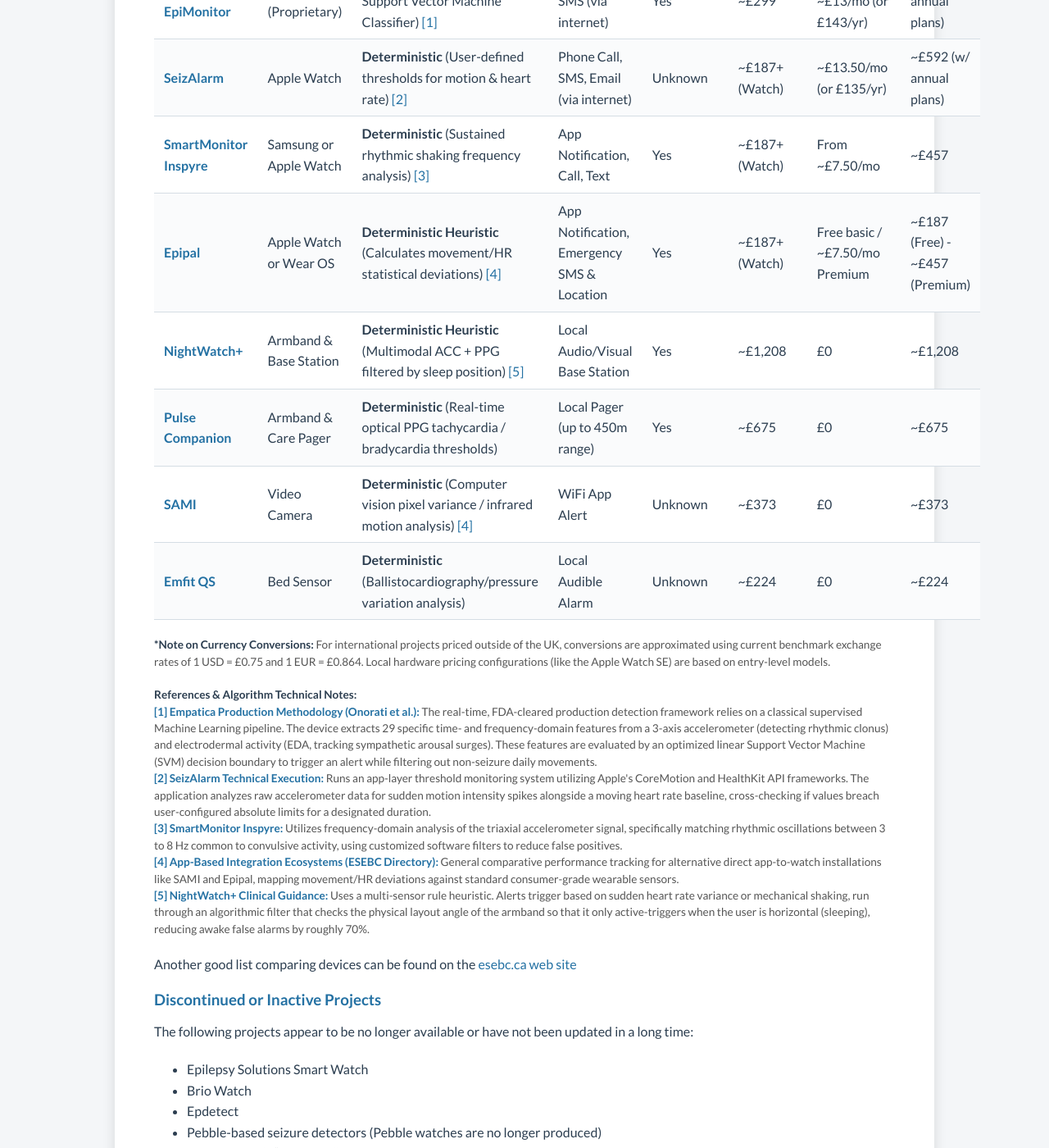
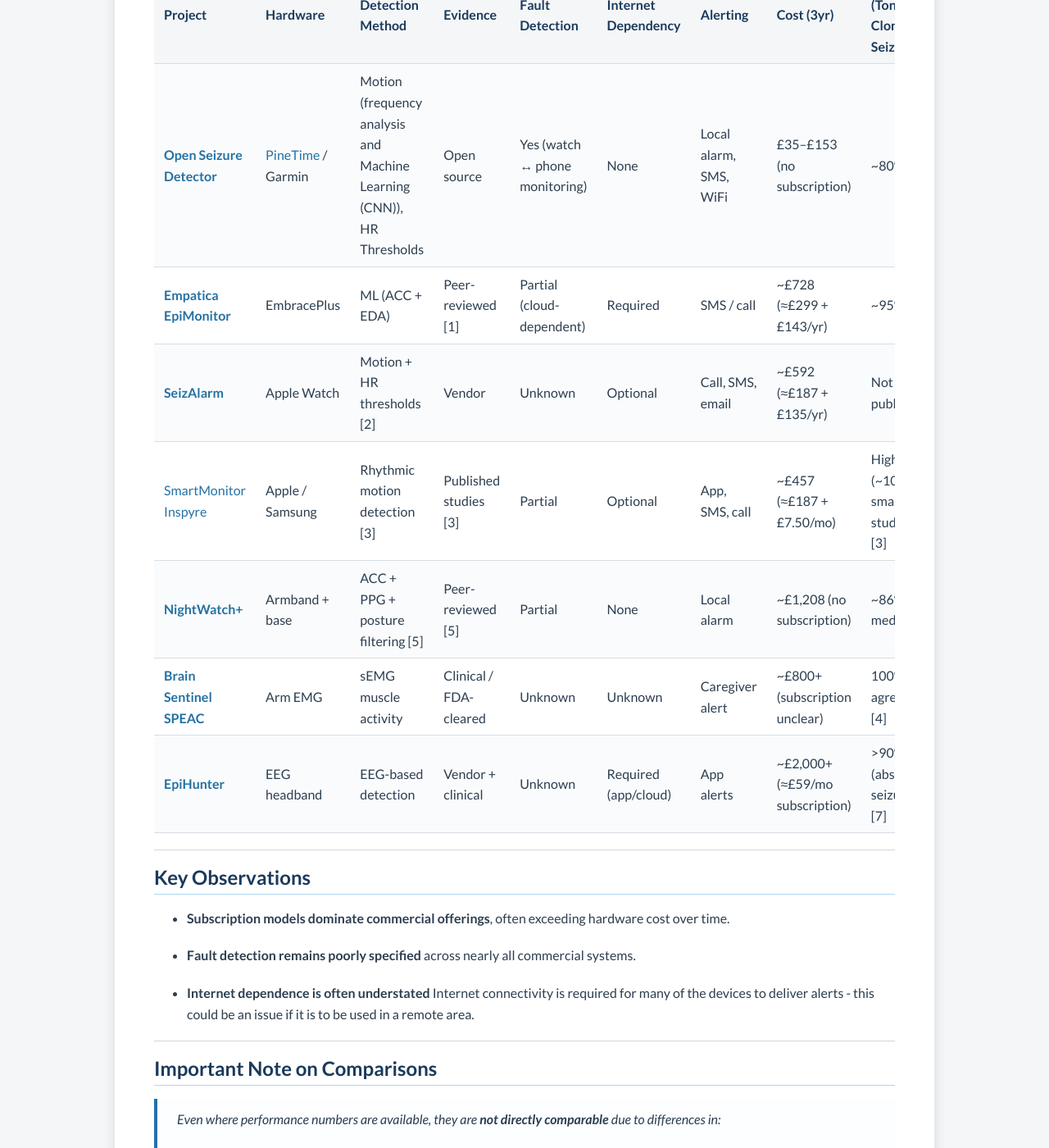
Before and after one commit to OpenSeizureDetector/openseizuredetector.github.io, a Jekyll site: the page built from pages-about/similar-projects.md, in a window 1280 px wide and 1400 px high, scrolled down 797 px. Shown: the whole window at 82% size. Built offline with Jekyll 4.4.1, drawn with Linux system fonts in a browser that asks for light colours; some of the changed text lies outside the part shown.

Commit message:
Updated similar projects page

```diff
--- a/pages-about/similar-projects.md
+++ b/pages-about/similar-projects.md
@@ -3,43 +3,172 @@ layout: page
 title: Similar Projects
 ---
 
-There are several other projects with similar goals to OpenSeizureDetector. The table below provides links to project web pages, user feedback where available, and information on how they work and their approximate costs.
-Note that the cost does not include a smartphone to use with it - I assume that most people will have a smartphone that they will use.
+There are several other projects with similar goals to OpenSeizureDetector.   I have tried to give a comparison of the ones I know about below.
 
-If you notice any errors or have suggestions for other projects to include, please email [graham@openseizuredetector.org.uk](mailto:graham@openseizuredetector.org.uk).
+I am happy to receive suggestions for others to add or corrections if I have got something wrong.
+
+Please contact graham@openseizuredetector.org.uk if you think anything needs to be changed, or if you have a better reference for the performance of a device.
+
+**Notes:**
+- *Fault Detection* indicates whether the system detects device/link/alert failures to warn the user of problems rather than failing silently if it is not working.
+- *Internet Dependency* distinguishes internet requirements for detection vs alerting purposes.
+- Performance metrics are **not directly comparable** due to differing study designs and populations, but I have tried to quote published data where available.
+- The table below is quite wide - there is a scroll bar at the bottom of the table to allow you to view the additional columns.
+
+---
+
+<div style="overflow-x: auto; width: 100%;">
+
+<table>
+<tr>
+<th>Project</th>
+<th>Hardware</th>
+<th>Detection Method</th>
+<th>Evidence</th>
+<th>Fault Detection</th>
+<th>Internet Dependency</th>
+<th>Alerting</th>
+<th>Cost (3yr)</th>
+<th>Sensitivity (Tonic-Clonic Seizures)</th>
+<th>False Alarm Rate</th>
+<th>Study Context</th>
+</tr>
+
+<tr>
+<td><b><a href="https://openseizuredetector.org.uk">Open Seizure Detector</a></b></td>
+<td><a href="https://pine64.com/product/pinetime-smartwatch-sealed/">PineTime</a> / Garmin</td>
+<td>Motion (frequency analysis and  Machine Learning (CNN)), HR Thresholds</td>
+<td>Open source</td>
+<td>Yes (watch ↔ phone monitoring)</td>
+<td>None</td>
+<td>Local alarm, SMS, WiFi</td>
+<td>£35–£153 (no subscription)</td>
+<td>~80% [6]</td>
+<td>~1-2 per day for night time use [6]</td>
+<td>Real-world usage</td>
+</tr>
+
+<tr>
+<td><b><a href="https://www.empatica.com/epimonitor">Empatica EpiMonitor</a></b></td>
+<td>EmbracePlus</td>
+<td>ML (ACC + EDA)</td>
+<td>Peer-reviewed [1]</td>
+<td>Partial (cloud-dependent)</td>
+<td>Required</td>
+<td>SMS / call</td>
+<td>~£728 (≈£299 + £143/yr)</td>
+<td>~95% [1]</td>
+<td>~0.25/day [1]</td>
+<td>Multicentre clinical study</td>
+</tr>
+
+<tr>
+<td><b><a href="https://www.seizalarm.com/">SeizAlarm</a></b></td>
+<td>Apple Watch</td>
+<td>Motion + HR thresholds [2]</td>
+<td>Vendor</td>
+<td>Unknown</td>
+<td>Optional</td>
+<td>Call, SMS, email</td>
+<td>~£592 (≈£187 + £135/yr)</td>
+<td>Not published</td>
+<td>Not published</td>
+<td>–</td>
+</tr>
+
+<tr>
+<td><a href="https://smart-monitor.com/inspyre/">SmartMonitor Inspyre</a></td>
+<td>Apple / Samsung</td>
+<td>Rhythmic motion detection [3]</td>
+<td>Published studies [3]</td>
+<td>Partial</td>
+<td>Optional</td>
+<td>App, SMS, call</td>
+<td>~£457 (≈£187 + £7.50/mo)</td>
+<td>High (~100% small studies) [3]</td>
+<td>Specificity >90% [3]</td>
+<td>Small clinical studies</td>
+</tr>
+
+<tr>
+<td><b><a href="https://www.nightwatch.care/">NightWatch+</a></b></td>
+<td>Armband + base</td>
+<td>ACC + PPG + posture filtering [5]</td>
+<td>Peer-reviewed [5]</td>
+<td>Partial</td>
+<td>None</td>
+<td>Local alarm</td>
+<td>~£1,208 (no subscription)</td>
+<td>~86% median [5]</td>
+<td>Varies; see [5]</td>
+<td>Prospective home study</td>
+</tr>
+
+<tr>
+<td><b><a href="https://www.epilepsygroup.com/notes6-35-203/the-brain-sentinel-detecting-seizures-anywhere-and-anyt.htm">Brain Sentinel SPEAC</a></b></td>
+<td>Arm EMG</td>
+<td>sEMG muscle activity</td>
+<td>Clinical / FDA-cleared</td>
+<td>Unknown</td>
+<td>Unknown</td>
+<td>Caregiver alert</td>
+<td>~£800+ (subscription unclear)</td>
+<td>100% agreement [4]</td>
+<td>~1.4/day [4]</td>
+<td>Multicentre clinical</td>
+</tr>
+
+<tr>
+<td><b><a href="https://www.epihunter.com/product">EpiHunter</a></b></td>
+<td>EEG headband</td>
+<td>EEG-based detection</td>
+<td>Vendor + clinical</td>
+<td>Unknown</td>
+<td>Required (app/cloud)</td>
+<td>App alerts</td>
+<td>~£2,000+ (≈£59/mo subscription)</td>
+<td>>90% (absence seizures) [7]</td>
+<td>Not reported</td>
+<td>Clinical + real-world</td>
+</tr>
+
+</table>
+
+</div>
+
+---
+
+## Key Observations
 
 
-| Project | Watch / Hardware | Detection Method | Alerting | Comms Monitoring | Watch / Hardware Cost | Subscription | 3-Year Cost |
-| :--- | :--- | :--- | :--- | :--- | :--- | :--- | :--- |
-| [**Open Seizure Detector**](https://openseizuredetector.org.uk) | [PineTime](https://pine64.com/product/pinetime-smartwatch-sealed/) | **Deterministic** (ACC frequency analysis & period-matching) or **Machine Learning** (CNN Trained on user-provided data) | Local Alarm, WiFi, SMS | Yes | £35 | £0 | £35 |
-| [**Open Seizure Detector**](https://openseizuredetector.org.uk) | Garmin (e.g. Vivoactive 5) | **Deterministic** (ACC frequency + PPG heart rate thresholding) | Local Alarm, WiFi, SMS | Yes | £153 | £0 | £153 |
-| **[Empatica EpiMonitor](https://www.empatica.com/epimonitor)** | EmbracePlus (Proprietary) | **Machine Learning** (Supervised Support Vector Machine Classifier) [[1]](https://onlinelibrary.wiley.com/doi/10.1111/epi.13681) | Phone Call, SMS (via internet) | Yes | ~£299 | From ~£13/mo (or £143/yr) | ~£728 (w/ annual plans) |
-| **[SeizAlarm](https://www.seizalarm.com/)** | Apple Watch | **Deterministic** (User-defined thresholds for motion & heart rate) [[2]](https://www.seizalarm.com/false-alarm-reduction-tips) | Phone Call, SMS, Email (via internet) | Unknown | ~£187+ (Watch) | ~£13.50/mo (or £135/yr) | ~£592 (w/ annual plans) |
-| **[SmartMonitor Inspyre](https://www.smart-monitor.com/inspyre/)** | Samsung or Apple Watch | **Deterministic** (Sustained rhythmic shaking frequency analysis) [[3]](https://www.tenovi.com/wearable-devices-for-epilepsy/) | App Notification, Call, Text | Yes | ~£187+ (Watch) | From ~£7.50/mo | ~£457 |
-| **[Epipal](https://epipalapp.com/)** | Apple Watch or Wear OS | **Deterministic Heuristic** (Calculates movement/HR statistical deviations) [[4]](https://esebc.ca/seizure-alert-devices/) | App Notification, Emergency SMS & Location | Yes | ~£187+ (Watch) | Free basic / ~£7.50/mo Premium | ~£187 (Free) - ~£457 (Premium) |
-| **[NightWatch+](https://www.nightwatch.care/)** | Armband & Base Station | **Deterministic Heuristic** (Multimodal ACC + PPG filtered by sleep position) [[5]](https://pmc.ncbi.nlm.nih.gov/articles/PMC13006280/) | Local Audio/Visual Base Station | Yes | ~£1,208 | £0 | ~£1,208 |
-| **[Pulse Companion](https://epilepsysolutions.co.uk/pulse-companion)** | Armband & Care Pager | **Deterministic** (Real-time optical PPG tachycardia / bradycardia thresholds) | Local Pager (up to 450m range) | Yes | ~£675 | £0 | ~£675 |
-| **[SAMI](https://samialert.com/)** | Video Camera | **Deterministic** (Computer vision pixel variance / infrared motion analysis) [[4]](https://esebc.ca/seizure-alert-devices/) | WiFi App Alert | Unknown | ~£373 | £0 | ~£373 |
-| **[Emfit QS](https://www.emfit.com/emfit-qs-for-care)** | Bed Sensor | **Deterministic** (Ballistocardiography/pressure variation analysis) | Local Audible Alarm | Unknown | ~£224 | £0 | ~£224 |
+- **Subscription models dominate commercial offerings**, often exceeding hardware cost over time.
 
-<p style="font-size: 0.85em; color: #555; line-height: 1.5;">
-<strong>*Note on Currency Conversions:</strong> For international projects priced outside of the UK, conversions are approximated using current benchmark exchange rates of 1 USD = £0.75 and 1 EUR = £0.864. Local hardware pricing configurations (like the Apple Watch SE) are based on entry-level models.<br><br>
-<strong>References & Algorithm Technical Notes:</strong><br>
-<strong><a href="https://onlinelibrary.wiley.com/doi/10.1111/epi.13681">[1] Empatica Production Methodology (Onorati et al.):</a></strong> The real-time, FDA-cleared production detection framework relies on a classical supervised Machine Learning pipeline. The device extracts 29 specific time- and frequency-domain features from a 3-axis accelerometer (detecting rhythmic clonus) and electrodermal activity (EDA, tracking sympathetic arousal surges). These features are evaluated by an optimized linear Support Vector Machine (SVM) decision boundary to trigger an alert while filtering out non-seizure daily movements.<br>
-<strong><a href="https://www.seizalarm.com/false-alarm-reduction-tips">[2] SeizAlarm Technical Execution:</a></strong> Runs an app-layer threshold monitoring system utilizing Apple's CoreMotion and HealthKit API frameworks. The application analyzes raw accelerometer data for sudden motion intensity spikes alongside a moving heart rate baseline, cross-checking if values breach user-configured absolute limits for a designated duration.<br>
-<strong><a href="https://www.tenovi.com/wearable-devices-for-epilepsy/">[3] SmartMonitor Inspyre:</a></strong> Utilizes frequency-domain analysis of the triaxial accelerometer signal, specifically matching rhythmic oscillations between 3 to 8 Hz common to convulsive activity, using customized software filters to reduce false positives.<br>
-<strong><a href="https://esebc.ca/seizure-alert-devices/">[4] App-Based Integration Ecosystems (ESEBC Directory):</a></strong> General comparative performance tracking for alternative direct app-to-watch installations like SAMI and Epipal, mapping movement/HR deviations against standard consumer-grade wearable sensors.<br>
-<strong><a href="https://pmc.ncbi.nlm.nih.gov/articles/PMC13006280/">[5] NightWatch+ Clinical Guidance:</a></strong> Uses a multi-sensor rule heuristic. Alerts trigger based on sudden heart rate variance or mechanical shaking, run through an algorithmic filter that checks the physical layout angle of the armband so that it only active-triggers when the user is horizontal (sleeping), reducing awake false alarms by roughly 70%.
-</p>
-Another good list comparing devices can be found on the [esebc.ca web site](https://esebc.ca/seizure-alert-devices)
+- **Fault detection remains poorly specified** across nearly all commercial systems.
 
+- **Internet dependence is often understated** Internet connectivity is required for many of the devices to deliver alerts - this could be an issue if it is to be used in a remote area.
 
-### Discontinued or Inactive Projects
+---
 
-The following projects appear to be no longer available or have not been updated in a long time:
-*   Epilepsy Solutions Smart Watch
-*   Brio Watch
-*   Epdetect
-*   Pebble-based seizure detectors (Pebble watches are no longer produced)
-*   Michael Long's "Epilepsee" project
-*   Gerhard Mullenbeck's EpiAlarm
+## Important Note on Comparisons
+
+> Even where performance numbers are available, they are **not directly comparable** due to differences in:
+> - study design
+> - patient population
+> - seizure definitions
+> - validation environments
+
+We have tried to include available figures to give an indication of the likely performance comparison.
+
+---
+
+## References
+
+[1] [Empatica seizure detection study (Epilepsia)](https://onlinelibrary.wiley.com/doi/10.1111/epi.13681) [1](https://www.sciencedaily.com/releases/2017/10/171031084830.htm)
+[2] [SeizAlarm documentation](https://www.seizalarm.com/false-alarm-reduction-tips)
+[3] [SmartMonitor study summary](https://epilepsysolutions.co.uk/inspyre-faqs)
+[4] [Brain Sentinel Summary](https://www.prweb.com/releases/brain_sentinel_s_speac_system_demonstrates_equivalence_in_sensitivity_to_detect_generalized_tonic_clonic_seizures_to_video_eeg/prweb14746451.htm)
+[5] [NightWatch study (Neurology)](https://nightwatchepilepsy.com/wp-content/uploads/2022/03/Neurology_NightWatch_Multimodal-nocturnal-seizure-detection-in-a-residential-care-setting.pdf)
+[6] [Analysis of OpenSeizureDetector using user-reported data](https://github.com/OpenSeizureDetector/Android_Pebble_SD/issues/240#issuecomment-4668560405) - a better reference to follow...
+[7] [EpiHunter performance summary](https://www.epilepsysparks.com/epihunter)
+
+---
```
Also changed, not shown: assets/images/benjamin-portrait-2025.jpg (added).
